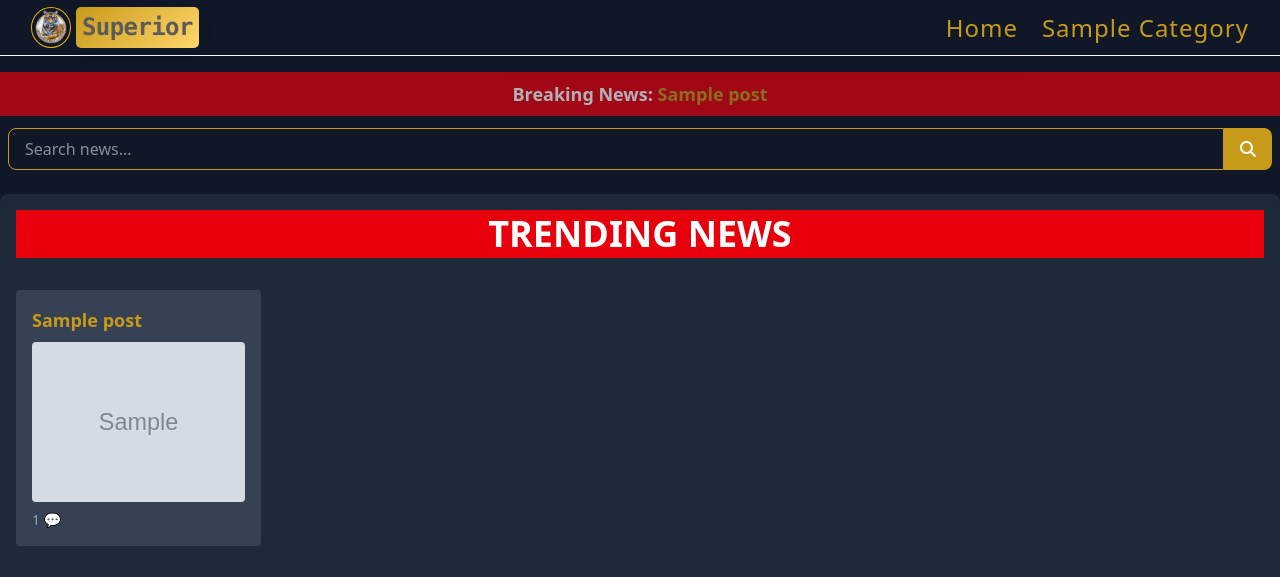
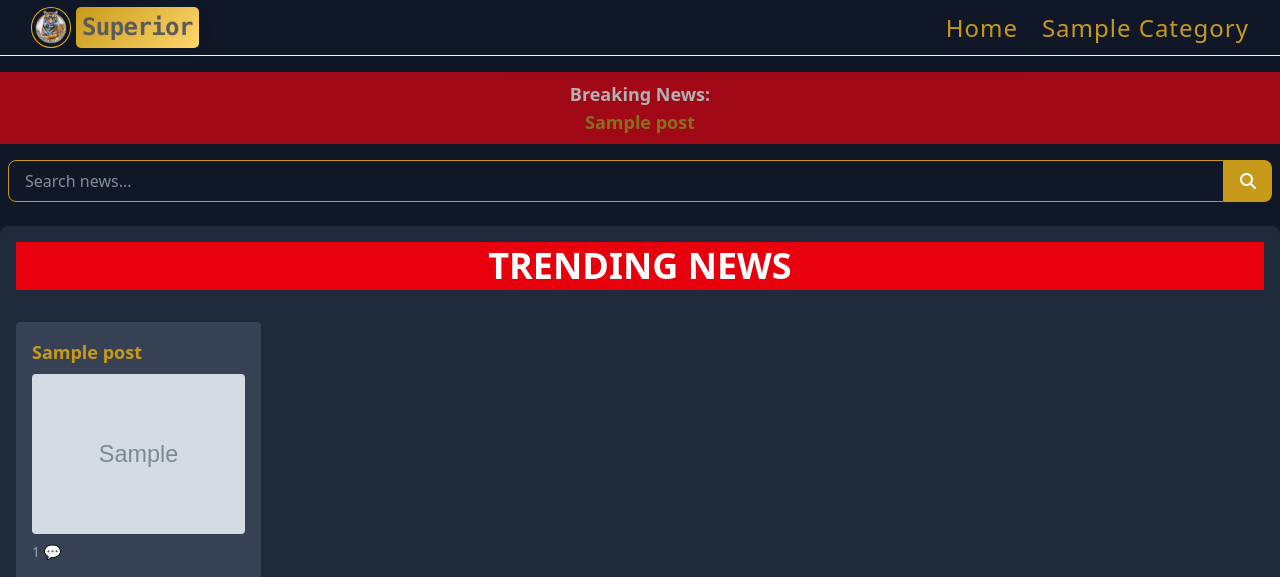
Before and after one commit to Superiormaster/SuperiorBlog, a Flask app: page /public/ in a window 1280 px wide. Shown: the top 577 px of the page. Run offline with Flask 3, Linux system fonts and the light colour scheme; tables that the repository leaves empty hold one stand-in row (values such as "Sample post"); grey boxes marked "Sample" are stand-in pictures; parts of the project's set-up code (start-up, migrations or seed data) failed here and were passed over; some libraries are stand-ins or nearby versions.

Commit message:
Update base layout and homepage templates

```diff
--- a/app/templates/base.html
+++ b/app/templates/base.html
@@ -13,7 +13,7 @@
     <meta property="og:title" content="{{ category.meta_title }}">
     {% endif %}
 
-    <title>{% block title %}ProfNet News{% endblock %}</title>
+    <title>{% block title %}Superior Blog News{% endblock %}</title>
     <meta name="description" content="{% block meta_description %}Latest breaking news{% endblock %}">
     <link rel="stylesheet" href="https://cdnjs.cloudflare.com/ajax/libs/font-awesome/6.6.0/css/all.min.css">
 
@@ -99,7 +99,7 @@
         <input
           type="text"
           name="q"
-          placeholder="Search Profnet news"
+          placeholder="Search Superior Blog news"
           class="w-full px-4 py-2 flex border border-[#c89a1a] focus:outline-none rounded-l-lg text-white"
         >
         <button class="px-4 bg-[#c89a1a] text-white py-2 rounded-r-lg">Search</button>
--- a/app/templates/homepage.html
+++ b/app/templates/homepage.html
@@ -3,9 +3,9 @@
 
 {% if breaking %}
 <div class="bg-red-600 text-white text-center py-2 px-4 text-lg font-bold animate-pulse fixed top-18 w-full z-50">
-    Breaking News: <a href="{{ url_for('public.post_detail', slug=breaking.slug) }}" class="underline hover:text-yellow-300">{{ breaking.title }}</a>
+    Breaking News: <a href="{{ url_for('public.post_detail', slug=breaking.slug) }}" class="line-clamp-1 underline hover:text-yellow-300">{{ breaking.title }}</a>
 </div>
-<div class="h-12"></div> <!-- Spacer so content isn't hidden -->
+<div class="h-20"></div> <!-- Spacer so content isn't hidden -->
 {% endif %}
 
 <div class="flex home py-10">
```
